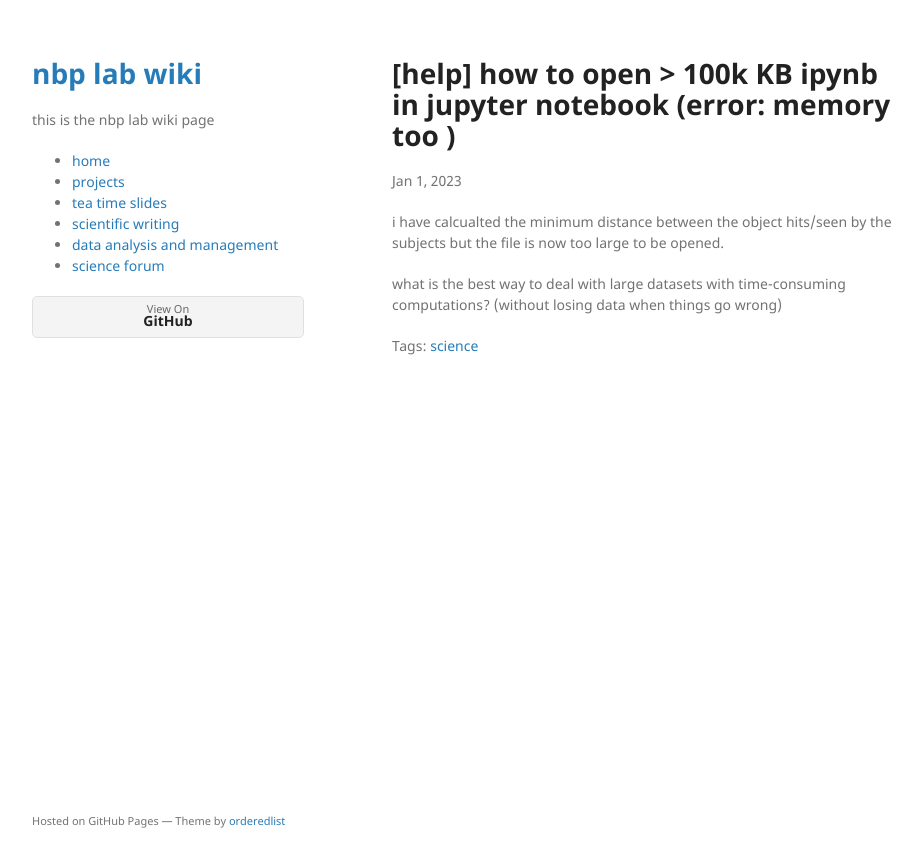
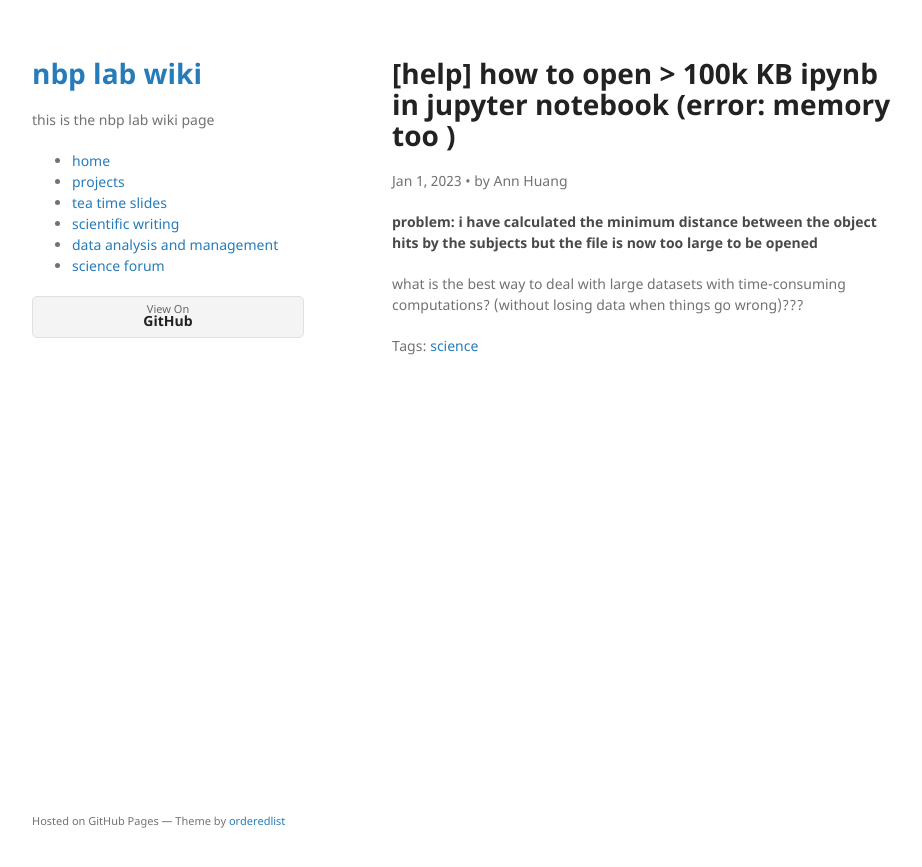
Before and after one commit to comco23/comco23.github.io, a Jekyll site: the page built from _posts/2023-01-01-post-1.md, in a window 1280 px wide. Shown: the top 867 px of the page, without its empty margins (178-1100 px from the left). Built offline with Jekyll 4.4.1, drawn with Linux system fonts in a browser that asks for light colours; comment, search, counter and statistics services are not loaded.

Commit message:
made some changes

```diff
--- a/_posts/2023-01-01-post-1.md
+++ b/_posts/2023-01-01-post-1.md
@@ -1,10 +1,10 @@
 ---
 layout: post
 title: "[help] how to open > 100k KB ipynb in jupyter notebook (error: memory too )"
-author:
+author: Ann Huang
 tags: science
 ---
 
-i have calcualted the minimum distance between the object hits/seen by the subjects but the file is now too large to be opened.
+#### problem: i have calculated the minimum distance between the object hits by the subjects but the file is now too large to be opened
 
-what is the best way to deal with large datasets with time-consuming computations? (without losing data when things go wrong)
+what is the best way to deal with large datasets with time-consuming computations? (without losing data when things go wrong)???
```
